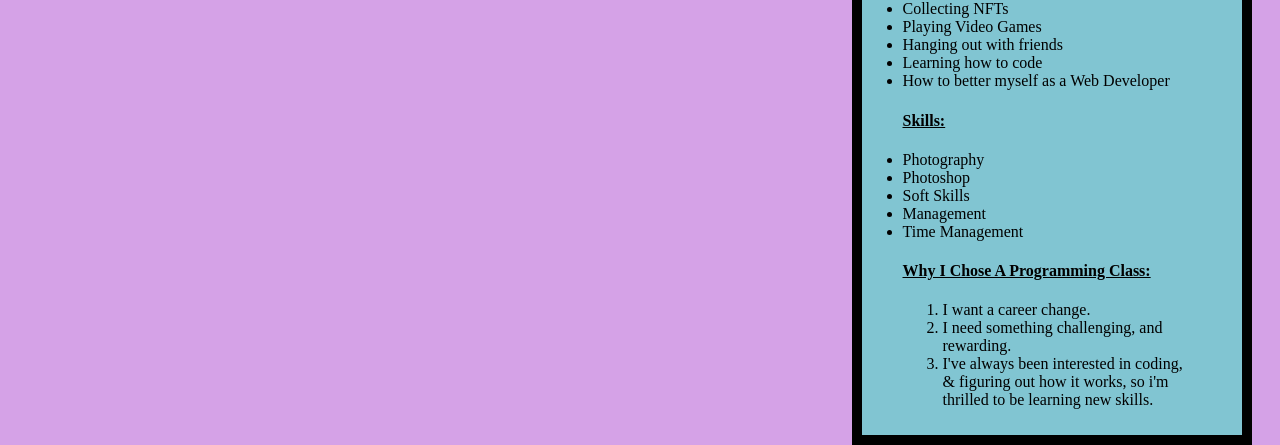
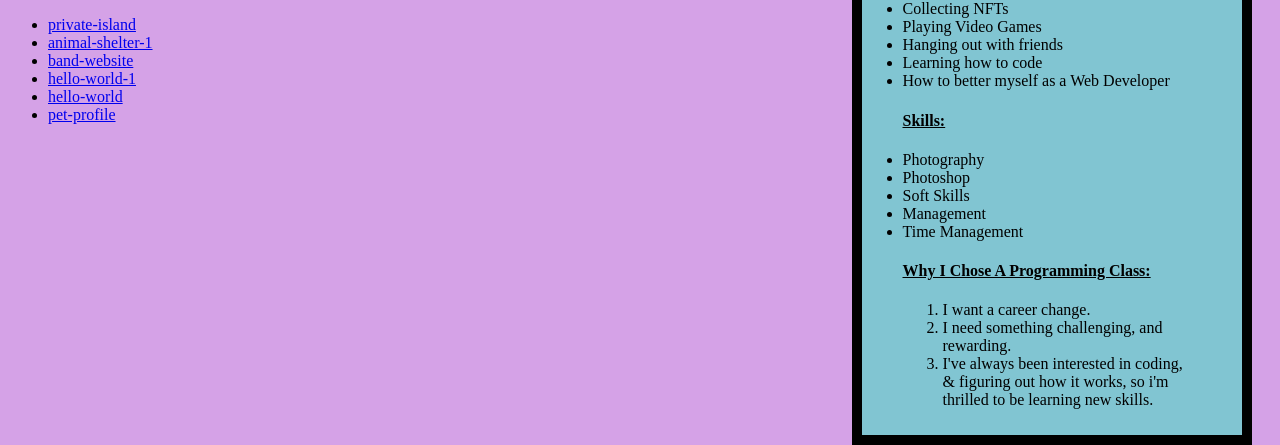
Before and after one commit to LoganJenk/LoganJenkins-Portfolio, a plain HTML site: page index.html in a window 1280 px wide. Shown: the part 632-1077 px from the top of the page. Drawn offline with Linux system fonts and the light colour scheme.

Commit message:
Add repo links to Github Projects

```diff
--- a/index.html
+++ b/index.html
@@ -41,12 +41,15 @@
       </ul>
     </div>
    <div class="Projects">
-     <h1>GitHub Projects:</h1>
-
-
-
-
-
+     <h1><strong>GitHub Projects:</strong></h1>
+     <ul>
+        <li><a href="https://github.com/LoganJenk/private-island">private-island</a></li>
+        <li><a href="https://github.com/LoganJenk/animal-shelter-1">animal-shelter-1</a></li>
+        <li><a href="https://github.com/LoganJenk/band-website">band-website</a></li>
+        <li><a href="https://github.com/LoganJenk/hello-world-1">hello-world-1</a></li>
+        <li><a href="https://github.com/LoganJenk/hello-world">hello-world</a></li>
+        <li><a href="https://github.com/LoganJenk/pet-profile">pet-profile</a></li>
+      </ul>
     </div>
 </body>
 </html>
```
Lines whose indentation alone changed are shown as unchanged.
